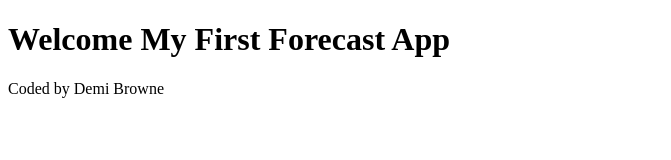
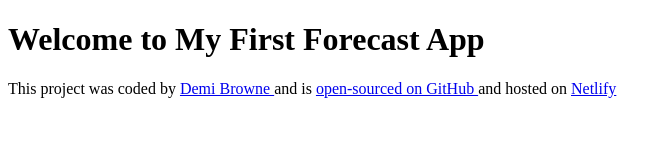
Before and after one commit to demib999/week8-weather-forecast-app, a plain HTML site: page index.html in a window 1280 px wide. Shown: the whole page, without its empty margins (0-671 px from the left). Drawn offline with Linux system fonts and the light colour scheme.

Commit message:
added link to the footer

```diff
--- a/index.html
+++ b/index.html
@@ -6,7 +6,21 @@
     <title>Weather Forecast App</title>
   </head>
   <body>
-    <h1>Welcome My First Forecast App</h1>
-    <footer>Coded by Demi Browne</footer>
+    <h1>Welcome to My First Forecast App</h1>
+    <footer>
+      This project was coded by
+      <a href="https://github.com/demib999" target="_black"> Demi Browne </a>
+      and is
+      <a
+        href="https://github.com/demib999/week8-weather-forecast-app"
+        target="_blank"
+      >
+        open-sourced on GitHub
+      </a>
+      and hosted on
+      <a href="https://expect-weather.netlify.app/" target="_blank">
+        Netlify
+      </a>
+    </footer>
   </body>
 </html>
```
